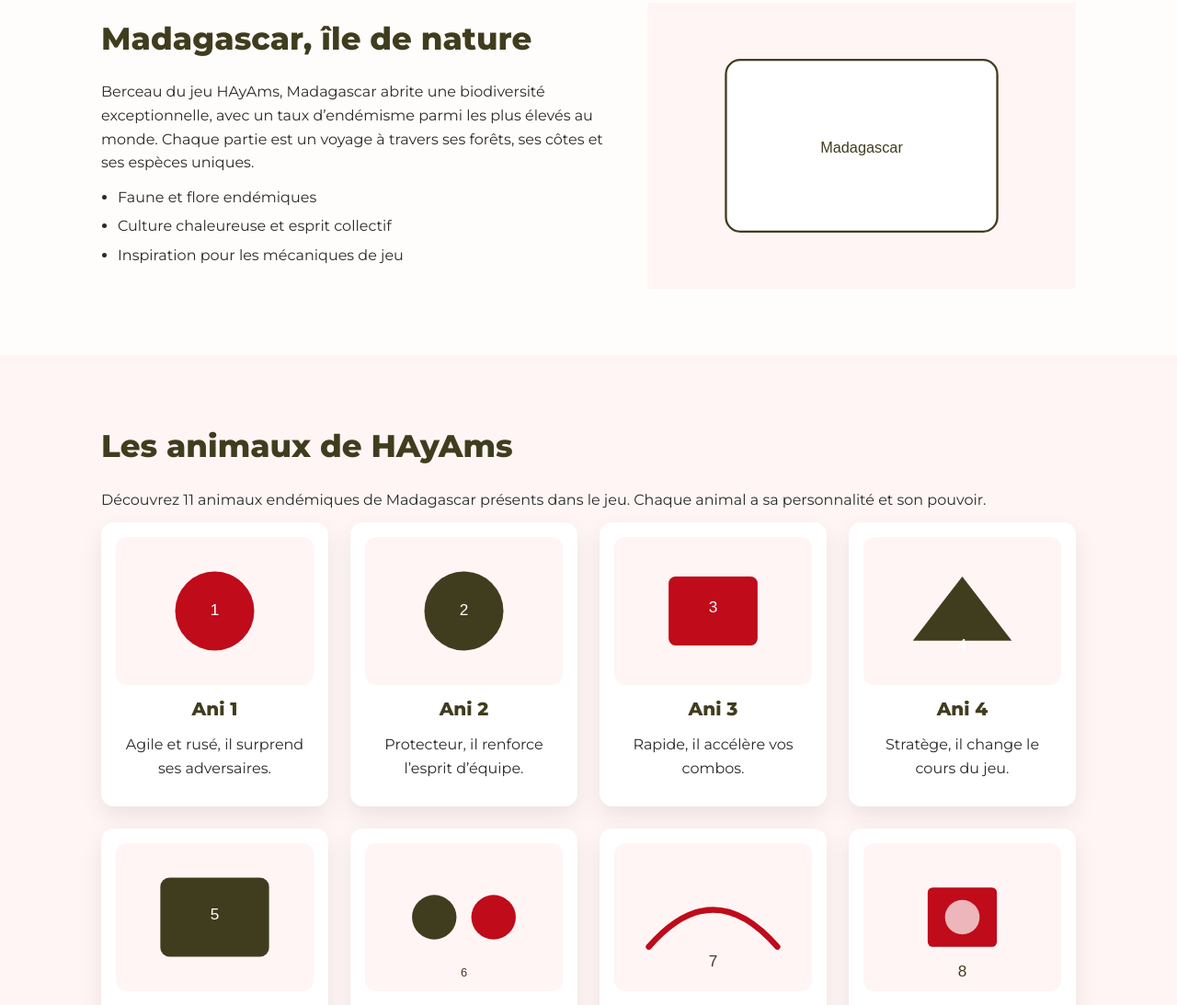
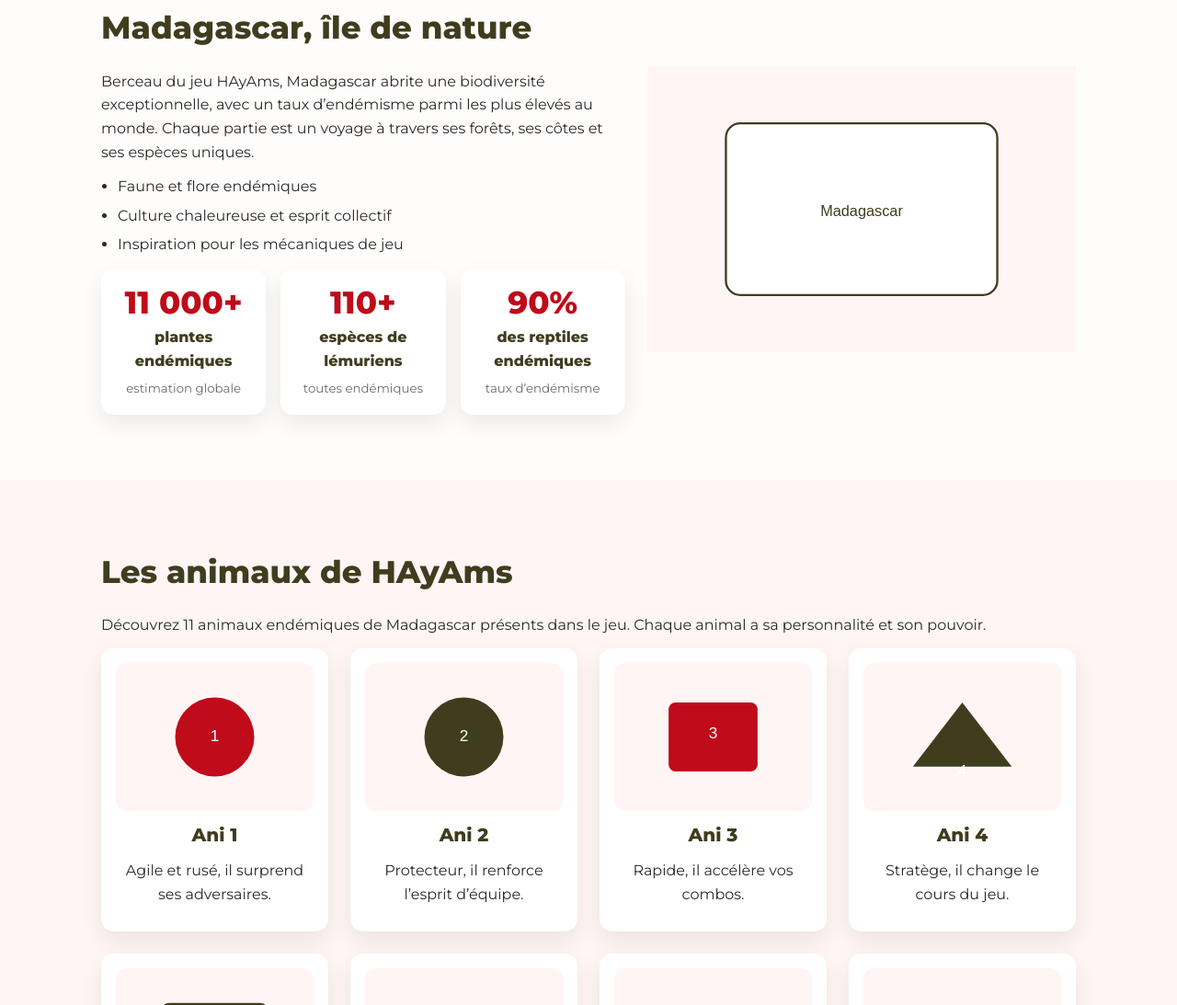
Before and after one commit to andriasandra-art/hayams2, a plain HTML site: page index.html in a window 1280 px wide. Shown: the part 1256-2349 px from the top of the page at 92% size. Drawn offline with Linux system fonts and the light colour scheme.

Commit message:
hayamsv3

```diff
--- a/assets/css/styles.css
+++ b/assets/css/styles.css
@@ -74,6 +74,13 @@ p { margin: 0 0 12px; }
 
 .gallery img { border-radius: 12px; box-shadow: var(--shadow); }
 
+/* Stats */
+.stats { display: grid; grid-template-columns: repeat(3, 1fr); gap: 16px; margin-top: 14px; }
+.stat { background: var(--white); border-radius: var(--radius); box-shadow: var(--shadow); padding: 18px; text-align: center; }
+.stat .num { display: block; font-size: 34px; line-height: 1.1; margin-bottom: 6px; color: var(--red); font-weight: 800; }
+.stat .label { font-weight: 700; color: var(--brown); }
+.stat small { display: block; margin-top: 6px; color: var(--muted); }
+
 /* Contact */
 .contact-form { max-width: 640px; }
 .form-row { display: grid; gap: 6px; margin: 12px 0 16px; }
@@ -98,9 +105,11 @@ input:focus, textarea:focus { outline: none; border-color: var(--red); box-shado
   .grid.two { grid-template-columns: 1fr; }
   .grid.three { grid-template-columns: repeat(2, 1fr); }
   .grid.four { grid-template-columns: repeat(2, 1fr); }
+  .stats { grid-template-columns: repeat(2, 1fr); }
 }
 @media (max-width: 680px) {
   .main-nav ul { position: absolute; right: 0; top: 60px; background: var(--white); box-shadow: var(--shadow); border-radius: 12px; padding: 10px; flex-direction: column; align-items: stretch; width: min(260px, 86vw); display: none; }
   .main-nav ul.open { display: flex; }
   .nav-toggle { display: inline-block; }
+  .stats { grid-template-columns: 1fr; }
 }
--- a/index.html
+++ b/index.html
@@ -86,6 +86,23 @@
             <li>Culture chaleureuse et esprit collectif</li>
             <li>Inspiration pour les mécaniques de jeu</li>
           </ul>
+          <div class="stats">
+            <div class="stat reveal">
+              <span class="num">11 000+</span>
+              <span class="label">plantes endémiques</span>
+              <small>estimation globale</small>
+            </div>
+            <div class="stat reveal">
+              <span class="num">110+</span>
+              <span class="label">espèces de lémuriens</span>
+              <small>toutes endémiques</small>
+            </div>
+            <div class="stat reveal">
+              <span class="num">90%</span>
+              <span class="label">des reptiles endémiques</span>
+              <small>taux d’endémisme</small>
+            </div>
+          </div>
         </div>
         <div class="reveal">
           <img src="assets/img/gallery-05.svg" alt="Illustration Madagascar" />
```
